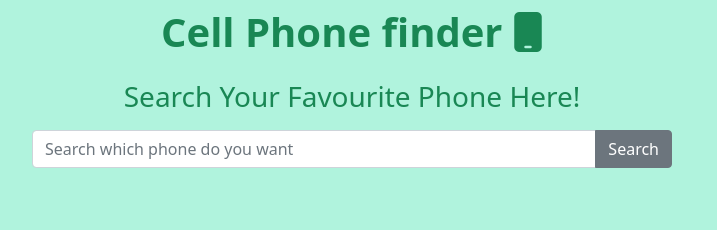
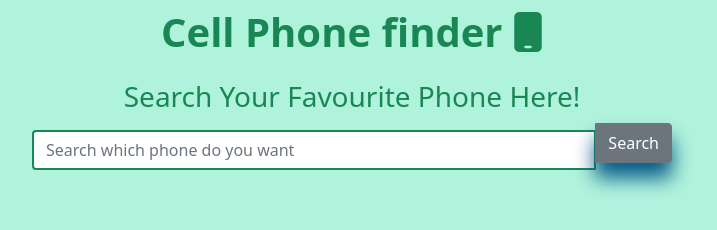
Before and after one commit to Mohuya748/cell-phone-finder, a plain HTML site: page index.html in a window 1280 px wide. In both pictures the pointer is over the button "Search". Shown: the whole page, without its empty margins (288-1005 px from the left). Drawn offline with nearby package versions, Linux system fonts and the light colour scheme.

Commit message:
style added

```diff
--- a/index.html
+++ b/index.html
@@ -23,9 +23,9 @@
     <h3 class="text-center text-success p-2">Search Your Favourite Phone Here!</h1>
         <!-- searchbox  -->
         <div class="input-group mb-3 mx-auto w-50">
-            <input type="text" class="form-control" placeholder="Search which phone do you want" aria-label="food name"
+            <input type="text" class="form-control border-2 border-success" placeholder="Search which phone do you want" aria-label="food name"
                 aria-describedby="button-search" id="search-field">
-            <button class="btn btn-outline-secondary" type="button" id="button-search"
+            <button class="btn btn-outline-secondary conv-button" type="button" id="button-search"
                 onclick="searchPhone()">Search</button>
         </div>
 
@@ -34,12 +34,12 @@
             <p id="error-msg" class="error"> Please input your favourite phone:(</p>
             <p id="error-msg-value" class="error">NO PHONE AVAILABLE ON THIS NAME:(</p>
         </div>
+ <!-- phone details  -->
 
-        <!-- card section  -->
-        <div id="phone-details" class="w-50 mx-auto p-4 col col-lg-3 col-sm-1">
+        <div id="phone-details" class="w-sm-75 w-50  mx-auto p-4 col col-lg-3 col-sm-1">
         </div>
-        <!-- phone details  -->
-        <div class="row row-cols-1 row-cols-md-3 g-4 mx-auto w-75" id="search-phone">
+       <!-- card section  -->
+        <div class="row row-cols-1 row-cols-lg-3 g-4 mx-auto w-75" id="search-phone">
         </div>
 
 
--- a/style.css
+++ b/style.css
@@ -15,3 +15,22 @@
     padding: 5px 20px;
     display: none;
 }
+ /* input abd button style  */
+.conv-button:hover {
+background-color: rgb(7, 89, 136);
+box-shadow: 0px 15px 20px  rgb(7, 89, 136);
+color: #fff;
+transform: translateY(-7px);
+}
+
+.conv-button:active {
+    transform: translateY(-1px);
+}
+
+input:hover,input:focus{
+    color: white;
+    font-size: 18px;
+    font-weight: 400;
+    background: rgba(128, 224, 149, 0.945);
+    transition: .5s ease-in-out;
+}
```
Also changed, not shown: script.js (+0 -8 lines).
